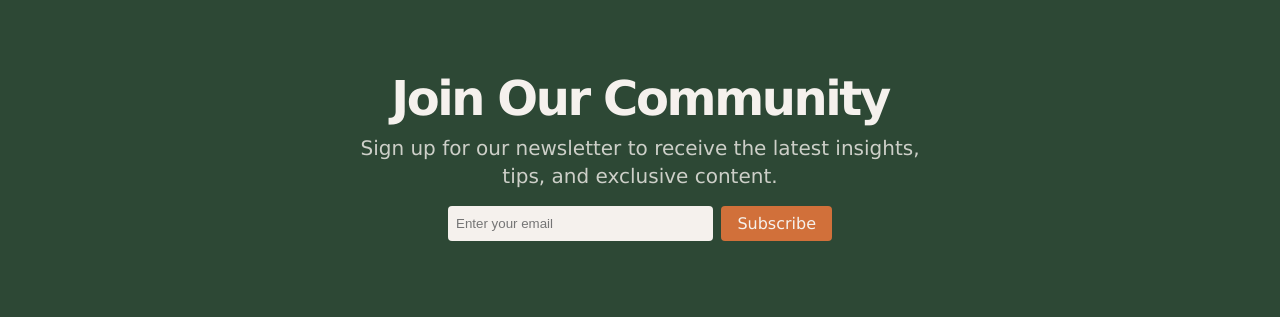
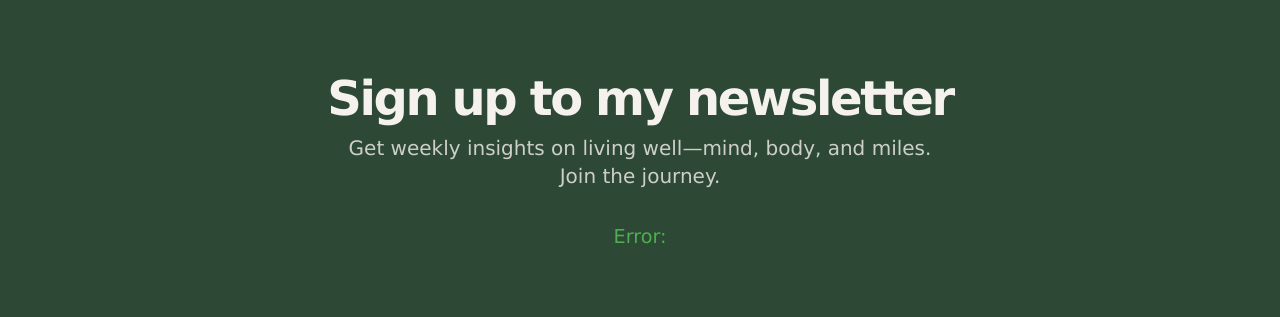
Before and after one commit to LarsAssen/blog-lars-frontend, a Next.js app: page / in a window 1280 px wide. Both pictures are taken after typing "name@example.com" into the empty fields and a click on the button "Subscribe". Shown: the part 1035-1352 px from the top of the page. Built offline with nearby package versions, Linux system fonts and the light colour scheme; no server answers.

Commit message:
newsletter fixes

```diff
--- a/components/newsletter/NewsletterForm.module.scss
+++ b/components/newsletter/NewsletterForm.module.scss
@@ -98,3 +98,21 @@
     background-color: rgba(209, 112, 58, 0.9);
   }
 }
+.successMessage {
+  font-size: 1.2em;
+  color: #4caf50;
+  animation: fadeIn 0.5s ease-in-out;
+  text-align: center;
+  padding: 1em;
+}
+
+@keyframes fadeIn {
+  from {
+    opacity: 0;
+    transform: translateY(-10px);
+  }
+  to {
+    opacity: 1;
+    transform: translateY(0);
+  }
+}
--- a/components/newsletter/NewsletterForm.tsx
+++ b/components/newsletter/NewsletterForm.tsx
@@ -1,4 +1,5 @@
-import React, { useState, useEffect } from "react";
+import type React from "react";
+import { useState } from "react";
 import styles from "./NewsletterForm.module.scss";
 
 const NewsletterForm: React.FC = () => {
@@ -32,13 +33,16 @@ const NewsletterForm: React.FC = () => {
       <div className={styles.container}>
         <div className={styles.content}>
           <div className={styles.header}>
-            <h2 className={styles.title}>Join Our Community</h2>
+            <h2 className={styles.title}>Sign up to my newsletter</h2>
             <p className={styles.subtitle}>
-              Sign up for our newsletter to receive the latest insights, tips,
-              and exclusive content.
+              Get weekly insights on living well—mind, body, and miles. Join the
+              journey.
             </p>
           </div>
           <div className={styles.formWrapper}>
+            {message ? (
+              <div className={styles.successMessage}>{message}</div>
+            ) : (
               <form onSubmit={handleSubmit} className={styles.form}>
                 <input
                   className={styles.input}
@@ -51,6 +55,7 @@ const NewsletterForm: React.FC = () => {
                   Subscribe
                 </button>
               </form>
+            )}
           </div>
         </div>
       </div>
```
Lines whose indentation alone changed are shown as unchanged.
